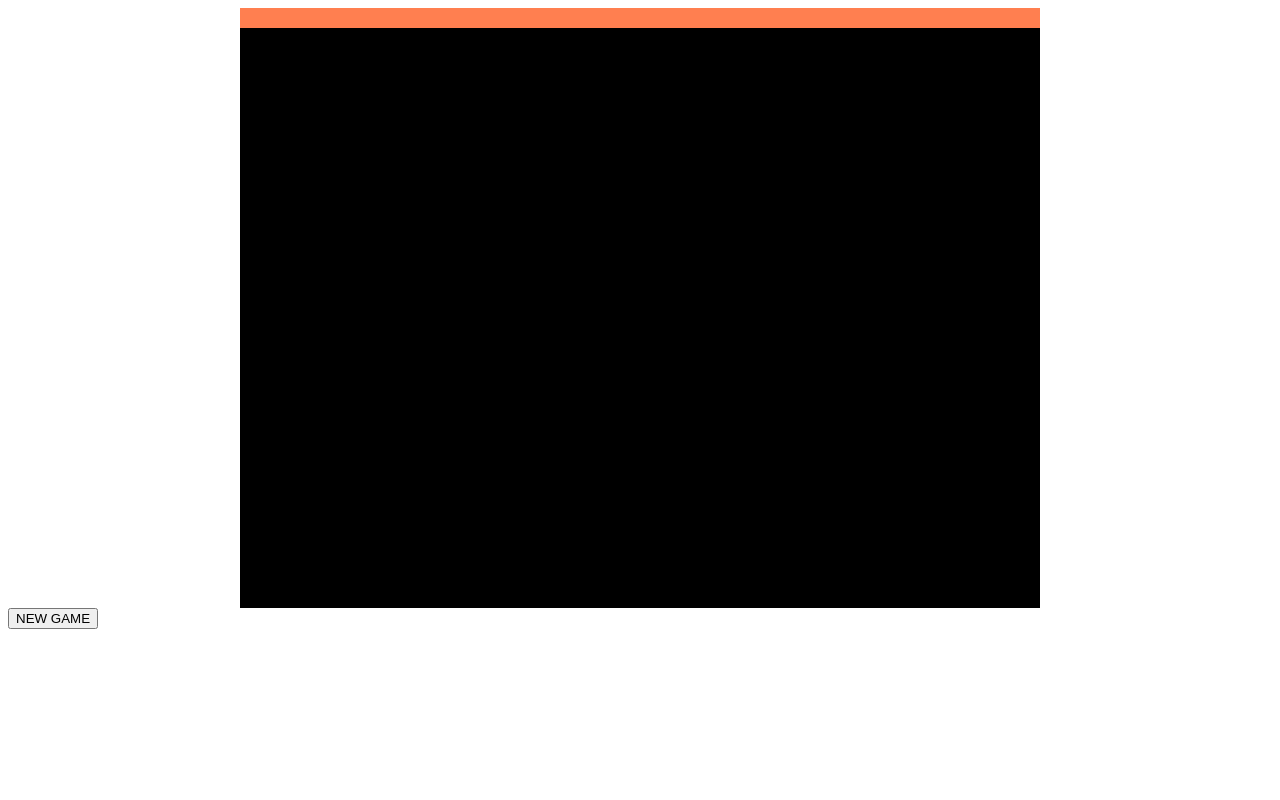
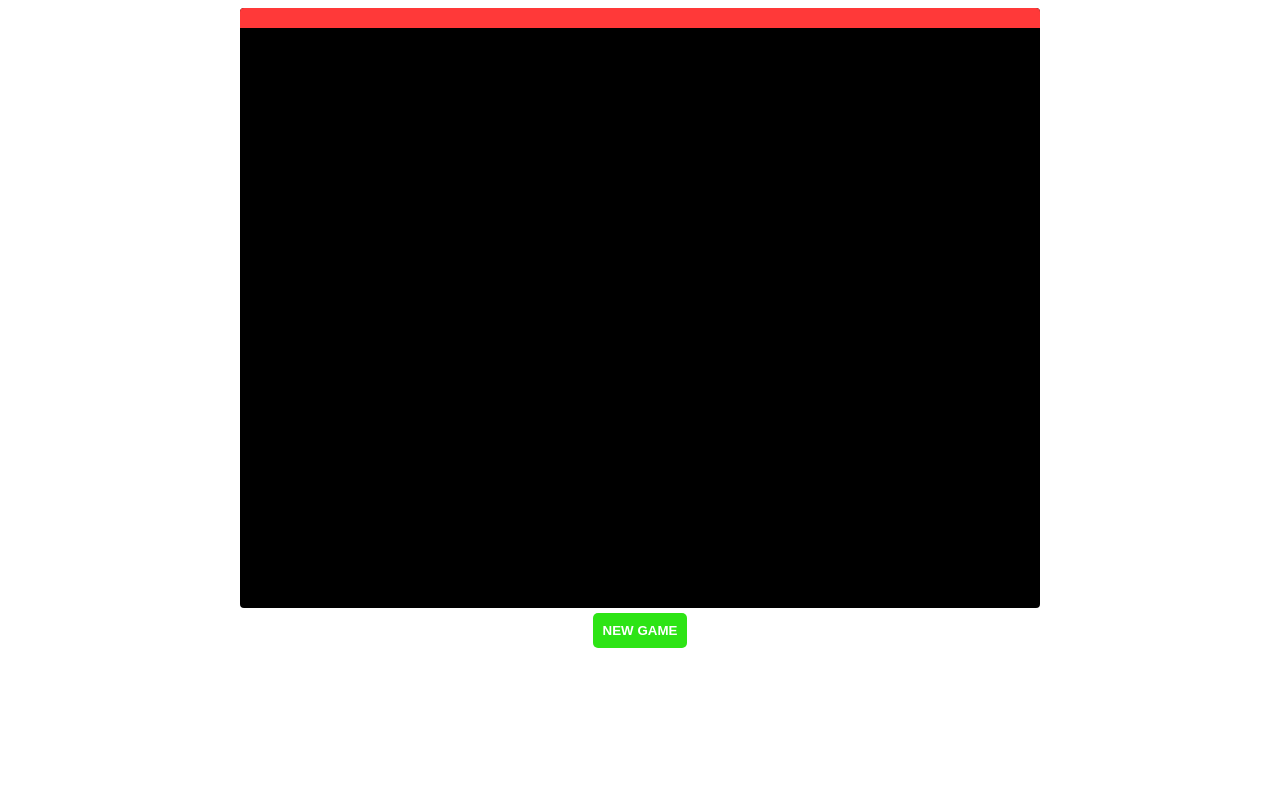
Before and after one commit to CandyCloud087/Game-HTML, a plain HTML site: page index.html in a window 1280 px wide. Drawn offline with Linux system fonts and the light colour scheme.

Commit message:
add New Game

```diff
--- a/index.html
+++ b/index.html
@@ -19,9 +19,11 @@
         <div class="enemy" id="enemy5" onclick="iShoot(this)"></div>
     </div>
 
-    <button onclick="randomEnemyAttacks()">
-        NEW GAME
-    </button>
+    <div class="btn">
+        <button onclick="randomEnemyAttacks()">
+            NEW GAME
+        </button>
+    </div>
 
     <script src="main.js"></script>
 </body>
--- a/style.css
+++ b/style.css
@@ -5,13 +5,14 @@
     margin: auto;
     position: relative;
     overflow: hidden;
+    border-radius: 4px;
 }
 
 .enemy{
     width: 150px;
     height: 400px;
     position: absolute;
-    background-color: beige;
+    background-color: rgb(255, 255, 255);
     bottom: -400px;
     transition: all .5s;
 }
@@ -41,6 +42,23 @@
     left: 0;
     height: 20px;
     width: 100%;
-    background-color: coral;
+    background-color: rgb(255, 57, 57);
     transition: width .5s;
 }
+
+.btn{
+    display: flex;
+    justify-content: center;
+    align-items: center;
+    margin-top: 5px;
+}
+
+.btn button{
+    padding: 10px;
+    color: white;
+    background-color: rgb(45, 228, 21);
+    border: none;
+    outline: none;
+    font-weight: bold;
+    border-radius: 5px;
+}
```
